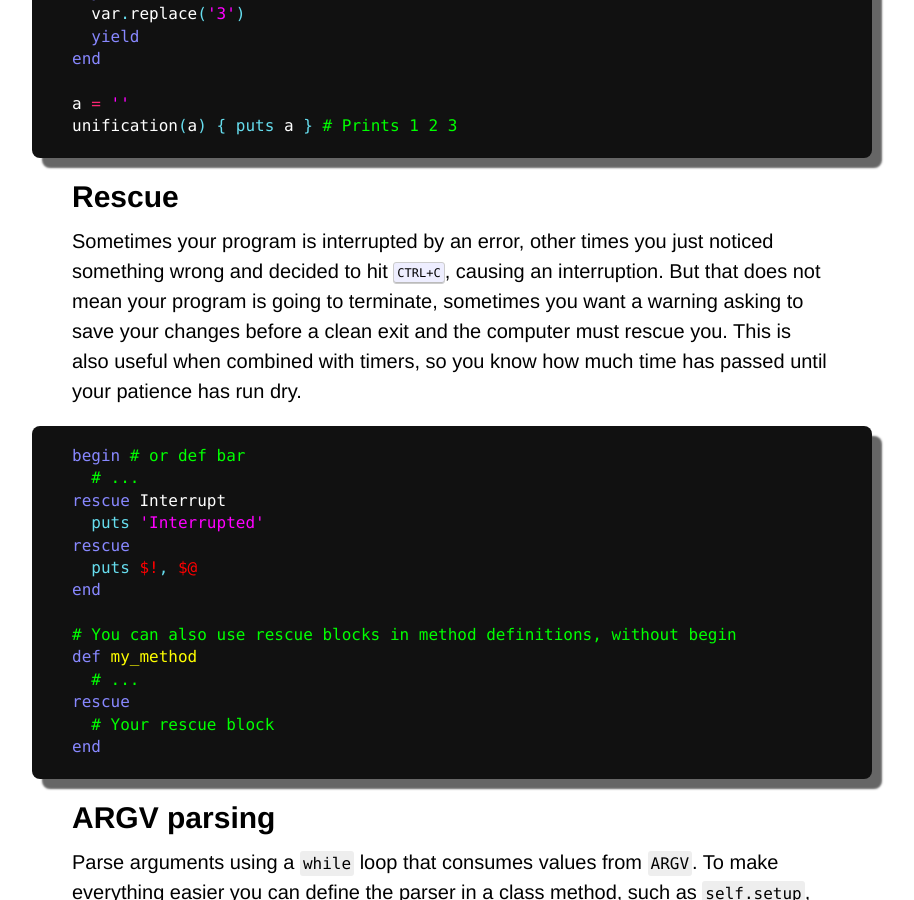
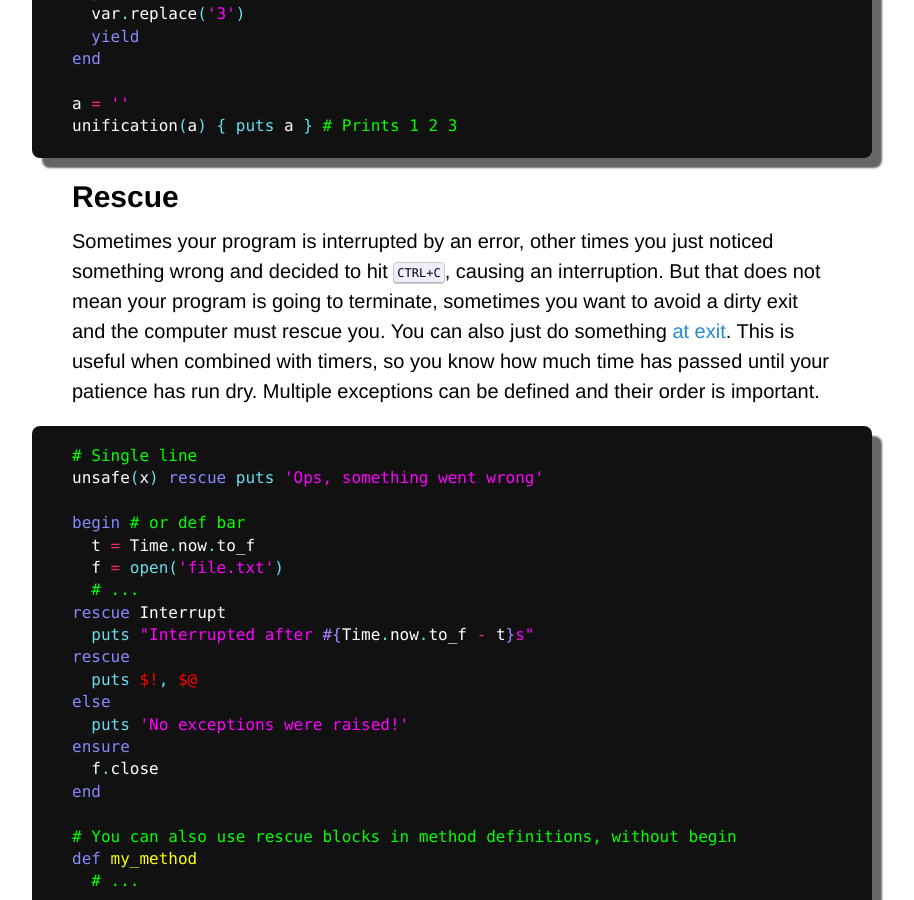
Before and after one commit to Maumagnaguagno/maumagnaguagno.github.io, a Jekyll site: the page built from ruby.md, in a window 1280 px wide and 900 px high, scrolled down 1872 px. Shown: the whole window, without its empty margins (188-1102 px from the left). Built offline with Jekyll 4.4.1, drawn with Linux system fonts in a browser that asks for light colours; our own code applies the rules of GitHub Pages for plain Markdown files.

Commit message:
Improve Ruby Rescue section

````diff
--- a/ruby.md
+++ b/ruby.md
@@ -93,16 +93,27 @@ unification(a) { puts a } # Prints 1 2 3
 
 ## Rescue
 Sometimes your program is interrupted by an error, other times you just noticed something wrong and decided to hit <kbd>CTRL+C</kbd>, causing an interruption.
-But that does not mean your program is going to terminate, sometimes you want a warning asking to save your changes before a clean exit and the computer must rescue you.
-This is also useful when combined with timers, so you know how much time has passed until your patience has run dry.
+But that does not mean your program is going to terminate, sometimes you want to avoid a dirty exit and the computer must rescue you.
+You can also just do something [at exit](https://ruby-doc.org/core-2.3.0/Kernel.html#method-i-at_exit).
+This is useful when combined with timers, so you know how much time has passed until your patience has run dry.
+Multiple exceptions can be defined and their order is important.
 
 ```ruby
+# Single line
+unsafe(x) rescue puts 'Ops, something went wrong'
+
 begin # or def bar
+  t = Time.now.to_f
+  f = open('file.txt')
   # ...
 rescue Interrupt
-  puts 'Interrupted'
+  puts "Interrupted after #{Time.now.to_f - t}s"
 rescue
   puts $!, $@
+else
+  puts 'No exceptions were raised!'
+ensure
+  f.close
 end
 
 # You can also use rescue blocks in method definitions, without begin
````
